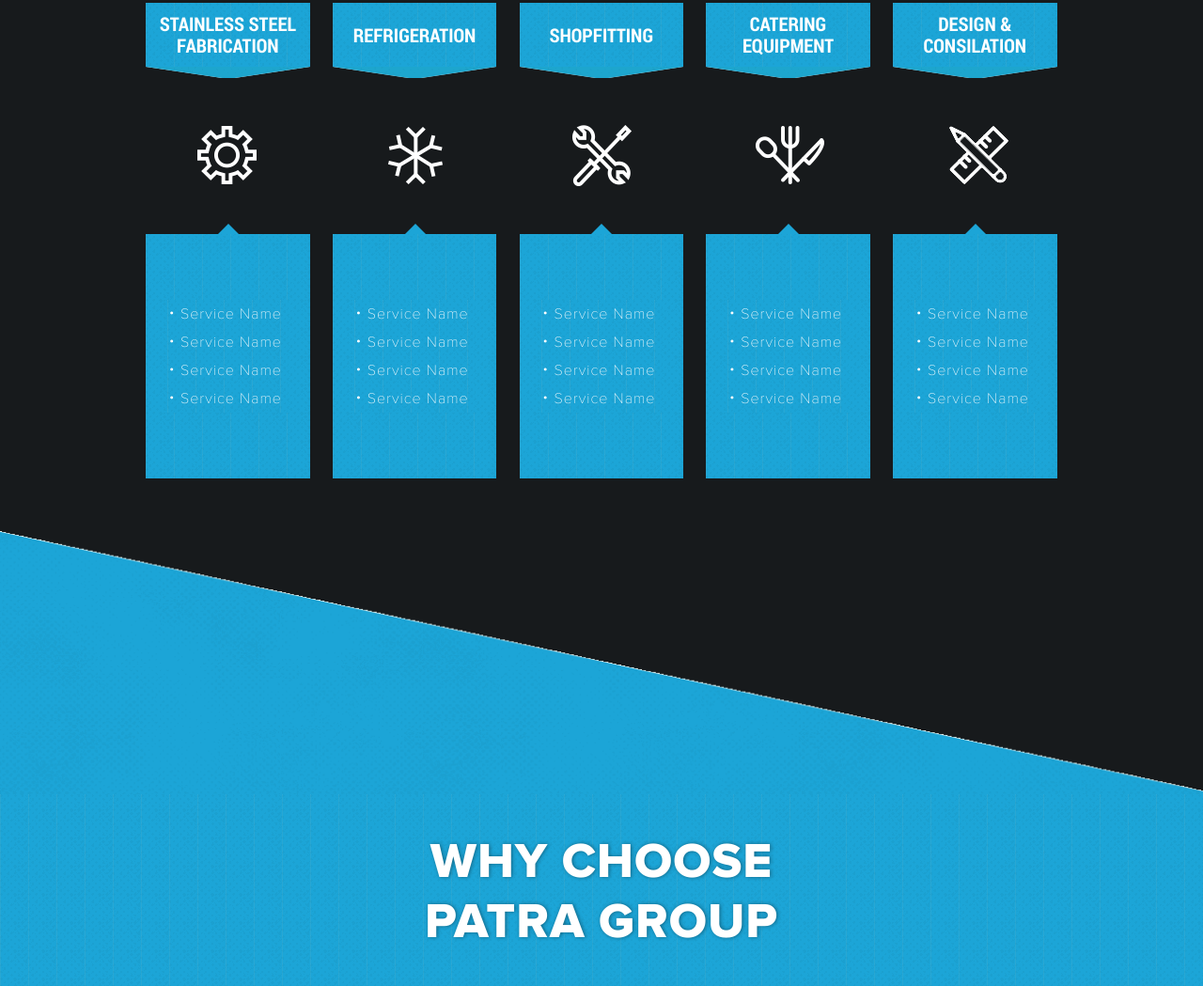
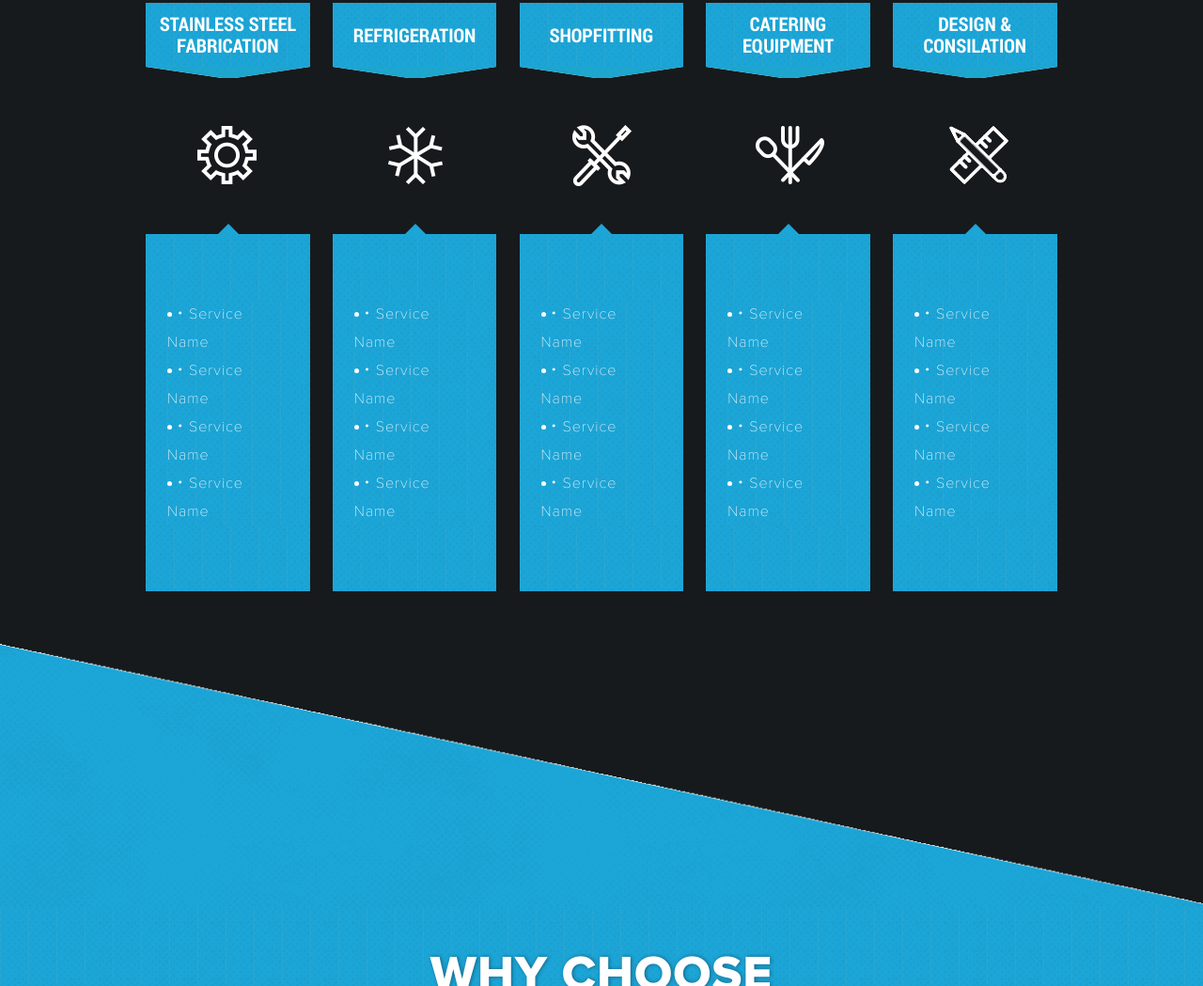
Before and after one commit to duongkhoilinh/patra, a website: page html/index.html in a window 1280 px wide. Shown: the part 916-1965 px from the top of the page at 94% size. Drawn offline with Linux system fonts and the light colour scheme; files whose address does not match are found by name.

Commit message:
add more style

```diff
--- a/jade/scss/_home.scss
+++ b/jade/scss/_home.scss
@@ -100,13 +100,25 @@
         .name-list {
           padding: 70px 23px;
           position: relative;
+          min-height: 260px;
           li {
             display: block;
             width: 100%;
             font-family: $proxima_nova_light;
+
+            &:before {
+              content: '';
+              /* font-size: 20px; */
+              display: inline-block;
+              height: 5px;
+              width: 5px;
+              background: #fff;
+              border-radius: 50%;
+              margin-right: 4px;
+              position: relative;
+              top: -1px;
+            }
             span {
-              display: inline-block;
-              width: 86%;
               line-height: 30px;
               vertical-align: middle;
               letter-spacing: 1px;
```
Also changed, not shown: html/scss/style.css.
